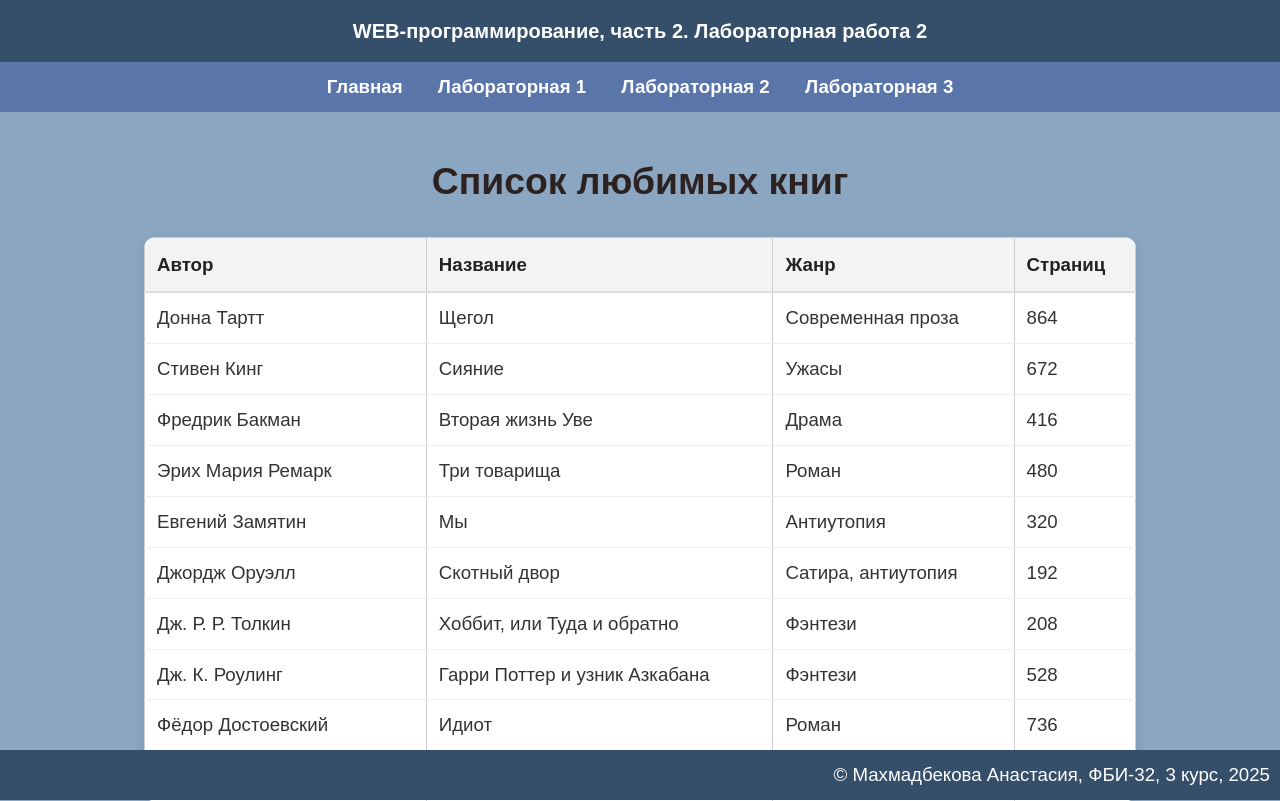
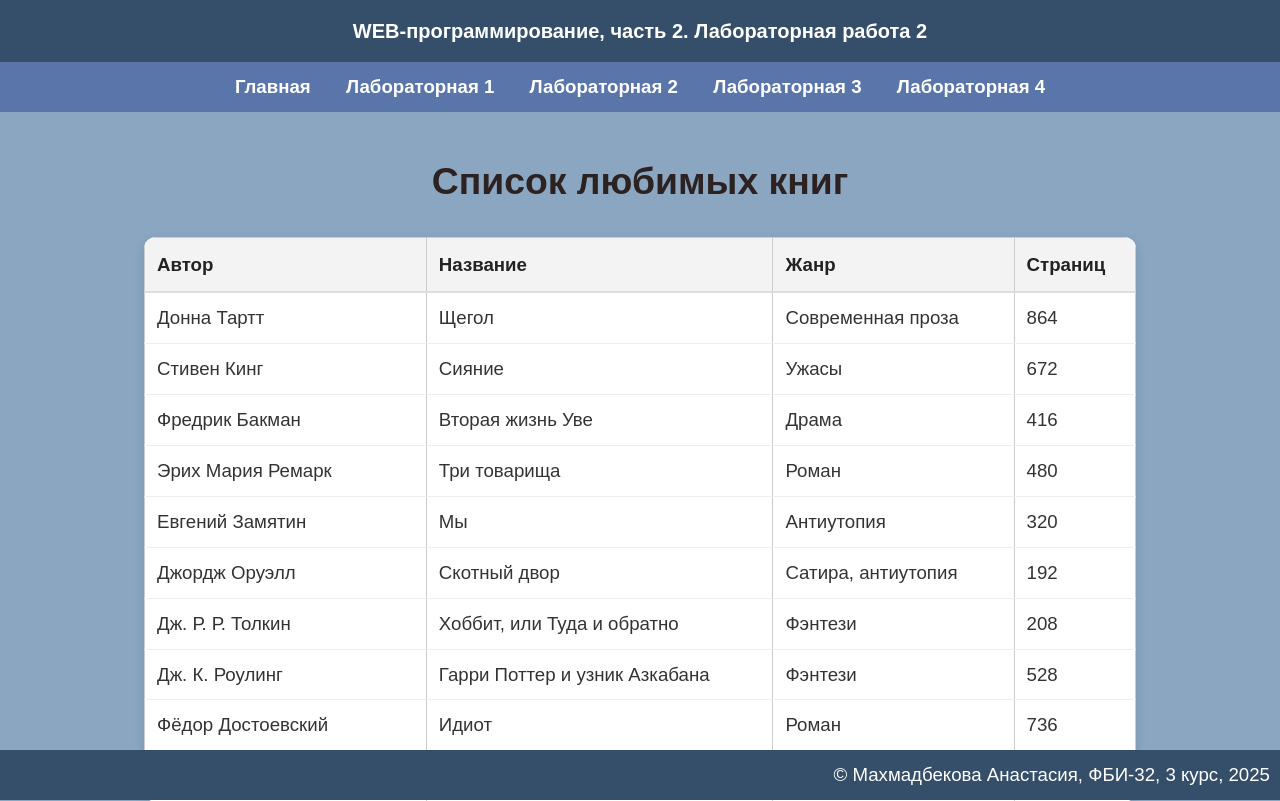
Before and after one commit to Keller-An/web-back-labs, a Flask app: page /lab2/books in a window 1280 px wide. Shown: the top 801 px of the page. Run offline with Flask 3, Linux system fonts and the light colour scheme.

Commit message:
Правки

```diff
--- a/templates/base.html
+++ b/templates/base.html
@@ -35,6 +35,7 @@
         <a href="{{ url_for('lab1.lab') }}">Лабораторная 1</a>
         <a href="{{ url_for('lab2.lab2_index') }}">Лабораторная 2</a>
         <a href="{{ url_for('lab3.lab') }}">Лабораторная 3</a>
+        <a href="{{ url_for('lab4.lab') }}">Лабораторная 4</a>
         </nav>
 
         <main>
```
